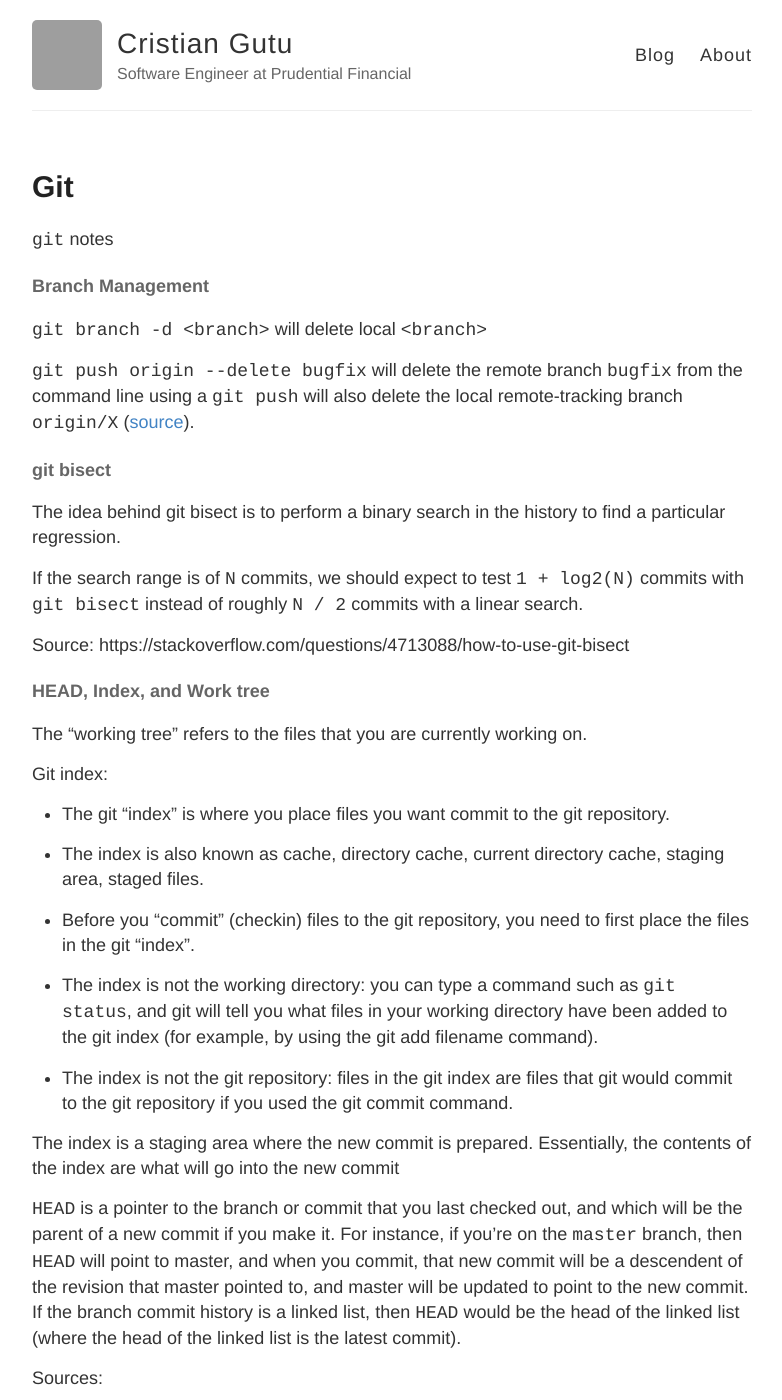
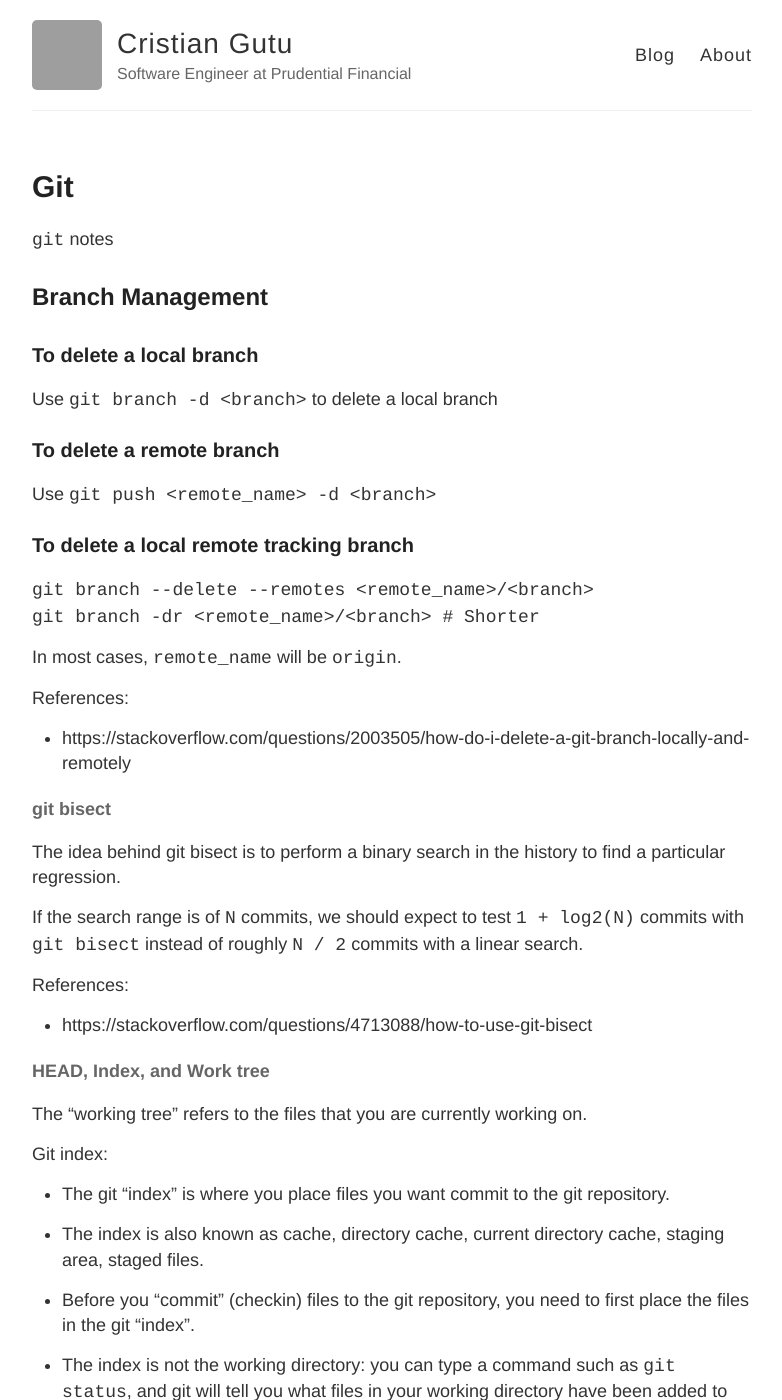
Before and after one commit to gutucristian/gutucristian.github.io, a Jekyll site: the page built from _posts/2020-03-15-git.md, in a window 1280 px wide and 1400 px high. Shown: the whole window, without its empty margins (248-1030 px from the left). Built offline with Jekyll 4.4.1, drawn with Linux system fonts in a browser that asks for light colours; our own code applies the rules of GitHub Pages for plain Markdown files; grey boxes are pictures that could not be loaded.

Commit message:
Update 2020-03-15-git.md

````diff
--- a/_posts/2020-03-15-git.md
+++ b/_posts/2020-03-15-git.md
@@ -1,10 +1,26 @@
 `git` notes
 
-#### Branch Management
+## Branch Management
 
-`git branch -d <branch>` will delete local `<branch>`
+### To delete a local branch
 
-`git push origin --delete bugfix` will delete the remote branch `bugfix` from the command line using a `git push` will also delete the local remote-tracking branch `origin/X` ([source](https://stackoverflow.com/questions/2003505/how-do-i-delete-a-git-branch-locally-and-remotely)).
+Use `git branch -d <branch>` to delete a local branch
+
+### To delete a remote branch
+
+Use `git push <remote_name> -d <branch>`
+
+### To delete a local remote tracking branch
+
+```code
+git branch --delete --remotes <remote_name>/<branch>
+git branch -dr <remote_name>/<branch> # Shorter
+```
+
+In most cases, `remote_name` will be `origin`.
+
+References:
+- https://stackoverflow.com/questions/2003505/how-do-i-delete-a-git-branch-locally-and-remotely
 
 #### git bisect
 
@@ -12,7 +28,8 @@ The idea behind git bisect is to perform a binary search in the history to find
 
 If the search range is of `N` commits, we should expect to test `1 + log2(N)` commits with `git bisect` instead of roughly `N / 2` commits with a linear search.
 
-Source: https://stackoverflow.com/questions/4713088/how-to-use-git-bisect
+References:
+- https://stackoverflow.com/questions/4713088/how-to-use-git-bisect
 
 #### HEAD, Index, and Work tree
 
````
